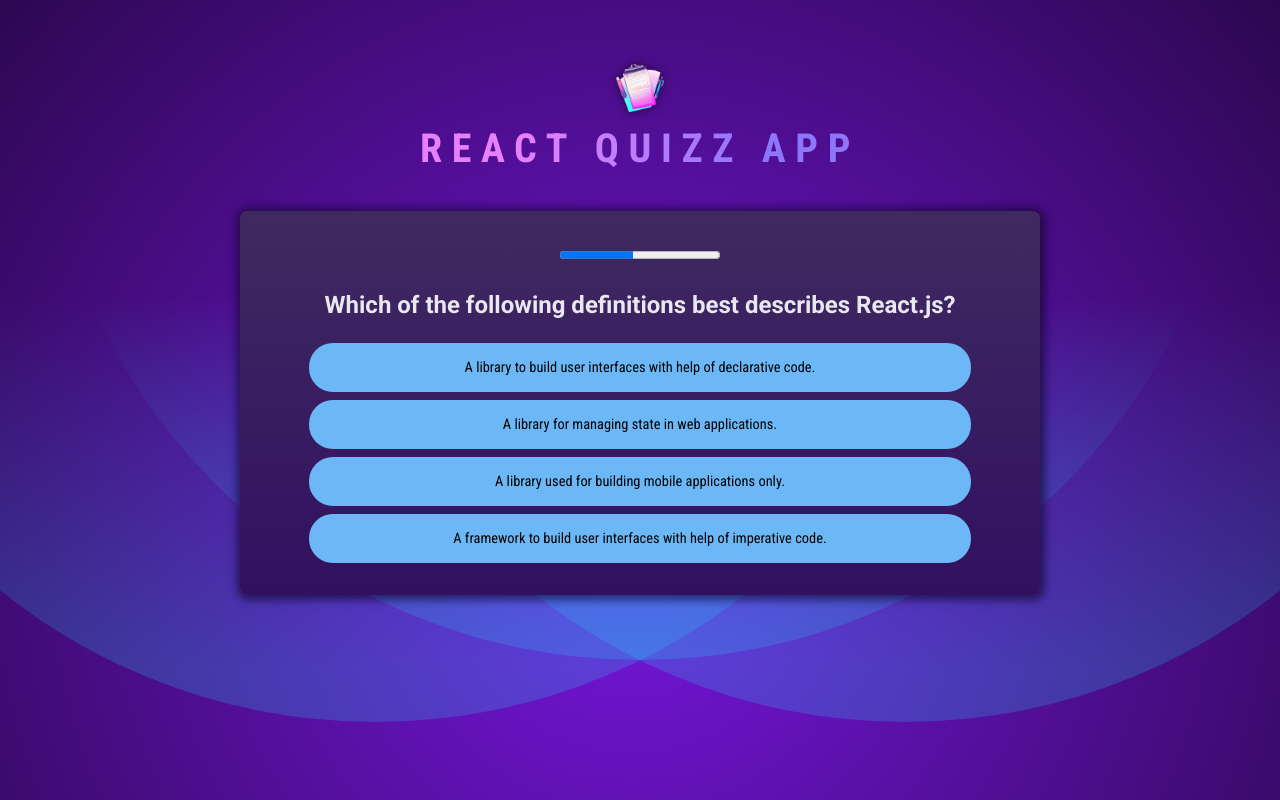
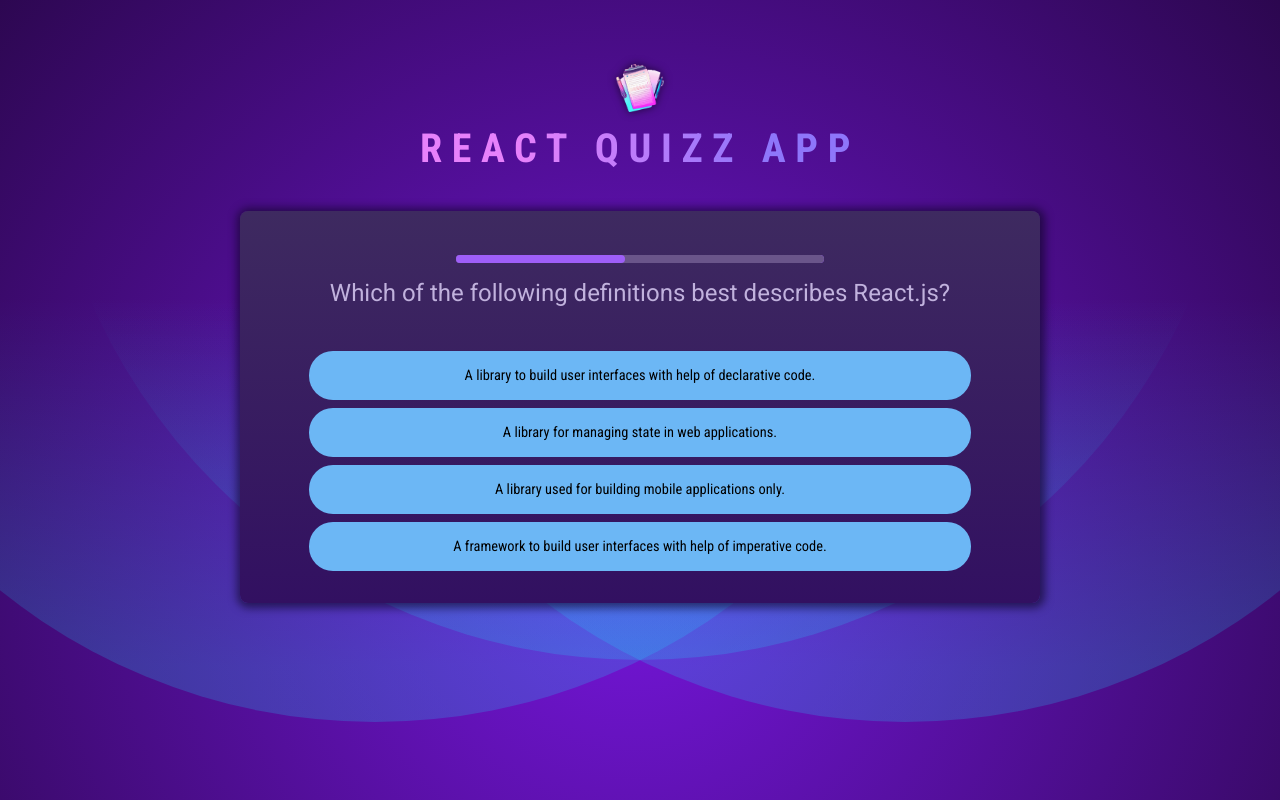
Before and after one commit to thesubodh1/React_Quiz, a React (Vite) app: page / in a window 1280 px wide. Built offline with nearby package versions, Linux system fonts and the light colour scheme.

Commit message:
Question moved to seperate component to solve he key clash

```diff
--- /dev/null
+++ b/src/components/Question.jsx
@@ -0,0 +1,21 @@
+import QuestionTimer from "./QuestionTimer.jsx";
+import Answers from "./Answers.jsx";
+
+export default function Question({questionText,answers, onSelectAnswer,selectedAnswer,answerState,onSkipAnswer}) {
+  return (
+    <div id="question">
+      <QuestionTimer
+        timeout={10000}
+        onTimeout={onSkipAnswer}
+      />
+      <h2>{questionText}</h2>
+      <Answers
+        answers={answers}
+        selectedAnswer={selectedAnswer}
+        answerState={answerState}
+        onSelect={onSelectAnswer}
+
+      />
+    </div>
+  );
+}
--- a/src/components/Quiz.jsx
+++ b/src/components/Quiz.jsx
@@ -2,8 +2,7 @@ import { useState, useCallback } from "react";
 
 import QUESTIONS from "../questions.js";
 import quizCompleteImg from "../assets/quiz-complete.png";
-import QuestionTimer from "./QuestionTimer.jsx";
-import Answers from "./Answers.jsx";
+import Question from "./Question.jsx";
 
 export default function Quiz() {
   const [answerState, setAnswerState] = useState("");
@@ -54,21 +53,15 @@ export default function Quiz() {
 
   return (
     <div id="quiz">
-      <div id="questions">
-        <QuestionTimer
-          key={activeQuestionIndex}
-          timeout={10000}
-          onTimeout={handleSkipANswer}
-        />
-        <h2>{QUESTIONS[activeQuestionIndex].text}</h2>
-        <Answers
-          answers={QUESTIONS[activeQuestionIndex].answers}
-          selectedAnswer={userAnswers[userAnswers.length - 1]}
-          answerState={answerState}
-          onSelect={handleSelectAnswer}
-          key={activeQuestionIndex}
-        />
-      </div>
+      <Question
+      key={activeQuestionIndex}
+        questionText={QUESTIONS[activeQuestionIndex].text}
+        answers={QUESTIONS[activeQuestionIndex].answers}
+        onSelectAnswer={handleSelectAnswer}
+        selectedAnswer={userAnswers[userAnswers.length - 1]}
+        answerState={answerState}
+        onSkipAnswer={handleSkipANswer}
+      />
     </div>
   );
 }
```
